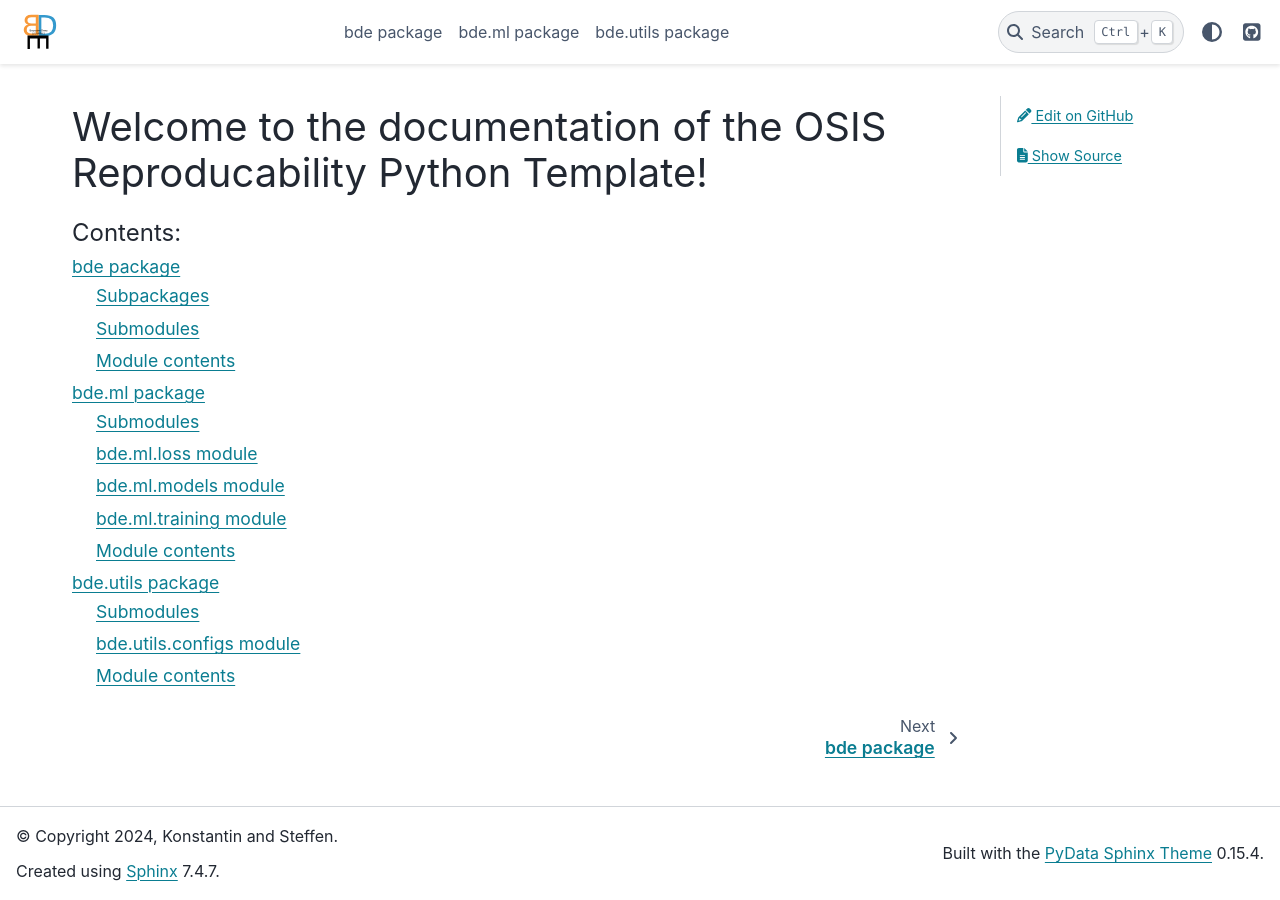
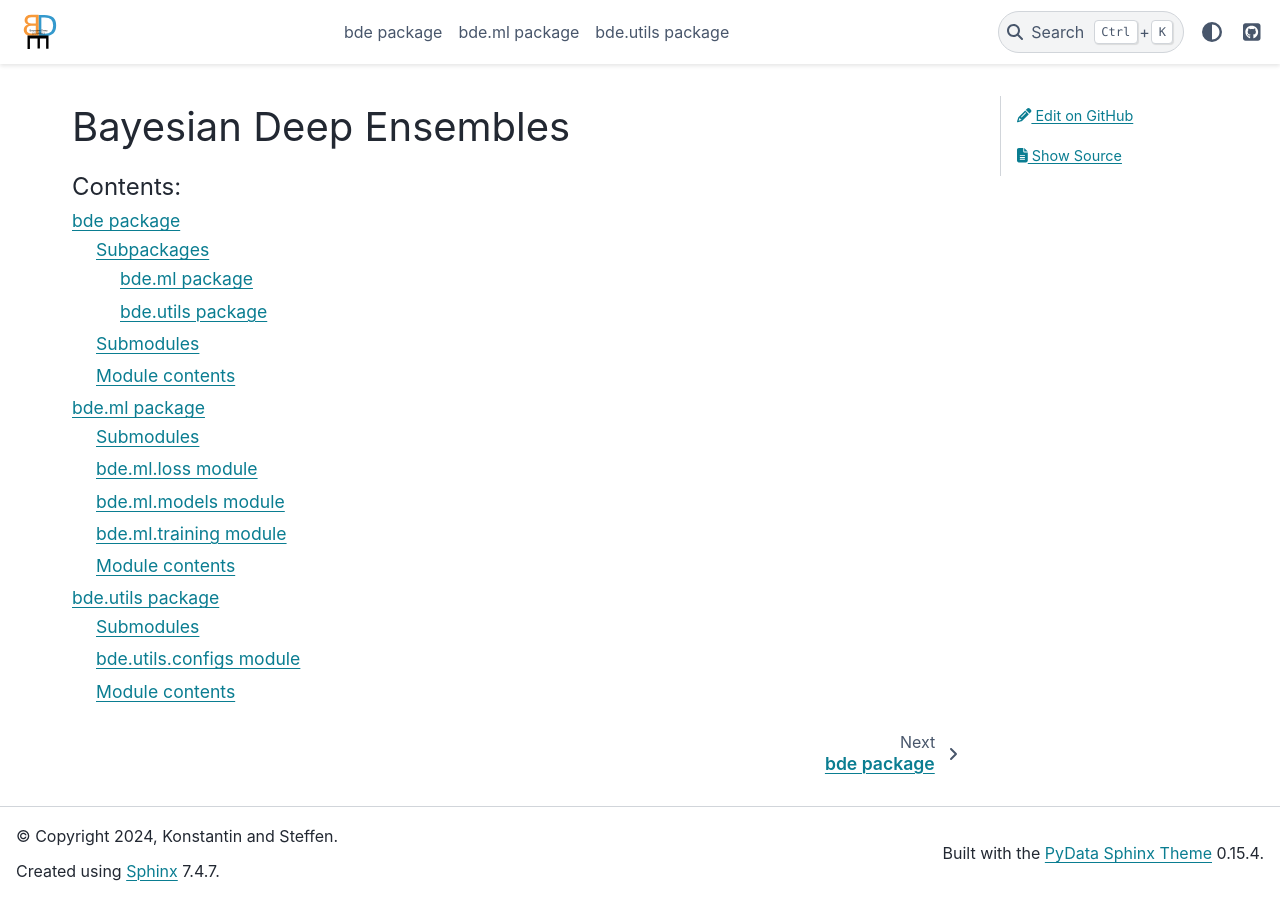
Before and after one commit to applied-ml-bde/bde, a Sphinx documentation site: the page built from doc/index.rst, in a window 1280 px wide. Built offline with Sphinx 7.4.7 and the PyData theme 0.15.4, drawn with Linux system fonts in a browser that asks for light colours.

Commit message:
Update index.rst
Updated documentation title

```diff
--- a/doc/index.rst
+++ b/doc/index.rst
@@ -1,8 +1,8 @@
-Welcome to the documentation of the OSIS Reproducability Python Template!
-===============================================================
+Bayesian Deep Ensembles
+=======================
 
 .. toctree::
-   :maxdepth: 2
+   :maxdepth: 3
    :caption: Contents:
    :glob:
 
```
